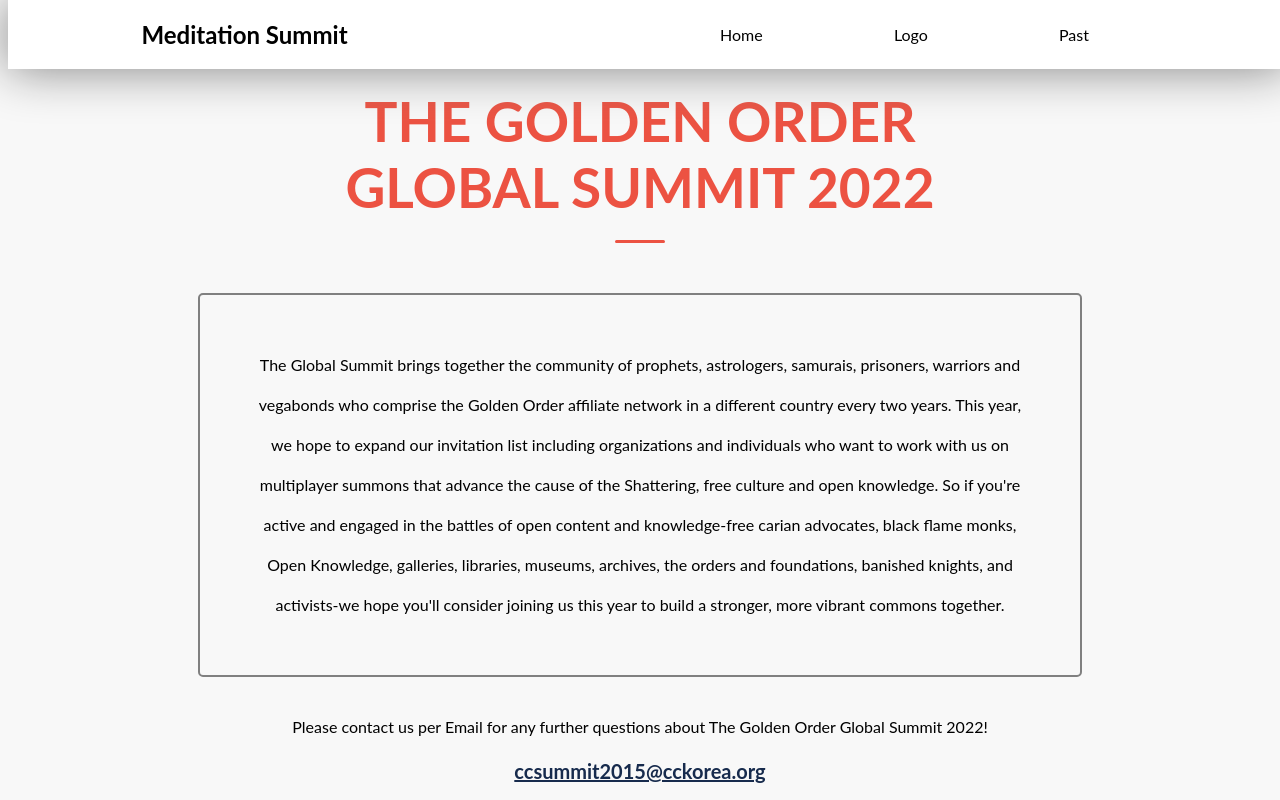
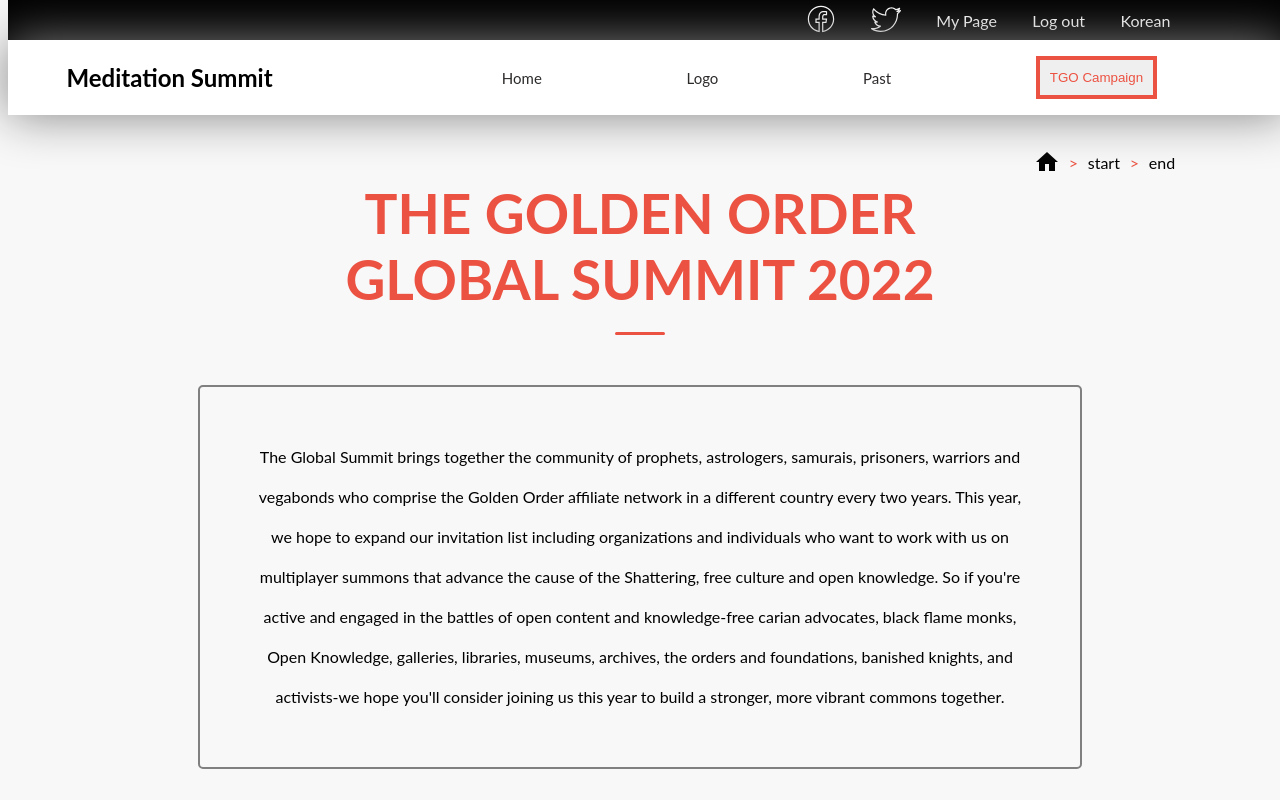
Before and after one commit to rex-9/Landsbetween, a website: page about.html in a window 1280 px wide. Shown: the top 800 px of the page. Drawn offline with Linux system fonts and the light colour scheme.

Commit message:
fixed changes according to the mentor

```diff
--- a/about.html
+++ b/about.html
@@ -31,15 +31,29 @@
     </header>
 
     <!-- desktop-nav -->
-    <nav class="flex items-center justify-around desktop about-desktop-nav">
+    <nav class="flex items-center justify-end black-nav desktop">
+        <ul class="flex items-center justify-around">
+            <li><img src="assets/facebook.svg" alt="facebook"></li>
+            <li><img src="assets/twitter.svg" alt="twitter"></li>
+            <li>My Page</li>
+            <li>Log out</li>
+            <li>Korean</li>
+        </ul>
+    </nav>
+    <nav class="flex items-center justify-around desktop desktop-nav">
         <h1><a href="/index.html">Meditation Summit</a></h1>
         <ul class="flex justify-around">
             <li><a href="/index.html">Home</a></li>
             <li><a href="#logo">Logo</a></li>
             <li><a href="#past">Past</a></li>
+            <button>TGO Campaign</button>
         </ul>
     </nav>
     <section id="about" class="flex justify-center about">
+        <nav class="flex items-center justify-around">
+            <img src="assets/home.svg" alt=""> <span class="primary-color"> > </span>
+            start<span class="primary-color"> > </span>end
+        </nav>
         <div class="bg">
             <header class="primary-color text-center">THE GOLDEN ORDER<br>GLOBAL SUMMIT 2022
                 <div class="flex justify-center">
@@ -127,9 +141,9 @@
             <h1>THE GOLDEN ORDER</h1>
             <div class="crd-div">
                 <div>
-                    <h3>THE RADHN FESTIVAL!!!</h3>
+                    <h3>The Radhn Festival!</h3>
                     <span>General Radhn, the mightiest demigod of the shattering awaits you.
-                        Champions, prepare for battle. A celebration of war! THE RADHN FESTIVAL!!!</span>
+                        Champions, prepare for battle. A celebration of war! The Radhn Festival!</span>
                 </div>
             </div>
         </div>
--- a/styles.css
+++ b/styles.css
@@ -81,18 +81,7 @@ body {
     background-color: white;
     width: 100%;
     box-shadow: 0 0 50px gray;
-  }
-
-  .about-desktop-nav {
-    position: fixed;
-    top: 0;
-    background-color: white;
-    width: 100%;
-    box-shadow: 0 0 50px gray;
-  }
-
-  .about-desktop-nav a {
-    color: black;
+    z-index: 1;
   }
 
   .home {
@@ -267,11 +256,12 @@ body {
   width: 100%;
   position: fixed;
   top: 0;
+  z-index: 1;
 }
 
 .black-nav ul {
   width: 400px;
-  margin-left: 700px;
+  margin-right: 100px;
   color: white;
 }
 
@@ -357,7 +347,15 @@ body {
 }
 
 .about {
+  margin-top: 100px;
   background-image: url('./assets/white.jpg');
+}
+
+.about nav {
+  position: absolute;
+  right: 100px;
+  top: 150px;
+  width: 150px;
 }
 
 .about header {
@@ -381,13 +379,14 @@ body {
 .desktop-nav ul {
   display: flex;
   justify-content: space-around;
-  width: 500px;
+  align-items: center;
+  width: 800px;
 }
 
-.about-desktop-nav ul {
-  display: flex;
-  justify-content: space-around;
-  width: 500px;
+.desktop-nav button {
+  padding: 10px;
+  color: #ec5242;
+  border: 4px solid #ec5242;
 }
 
 .topNav {
@@ -488,10 +487,6 @@ body {
   color: #ec5242;
 }
 
-.about-desktop-nav ul li a:hover {
-  color: #ec5242;
-}
-
 /* menu-end */
 
 .crd-div {
```
Also changed, not shown: index.html (+3 -2 lines), assets/home.svg (added).
